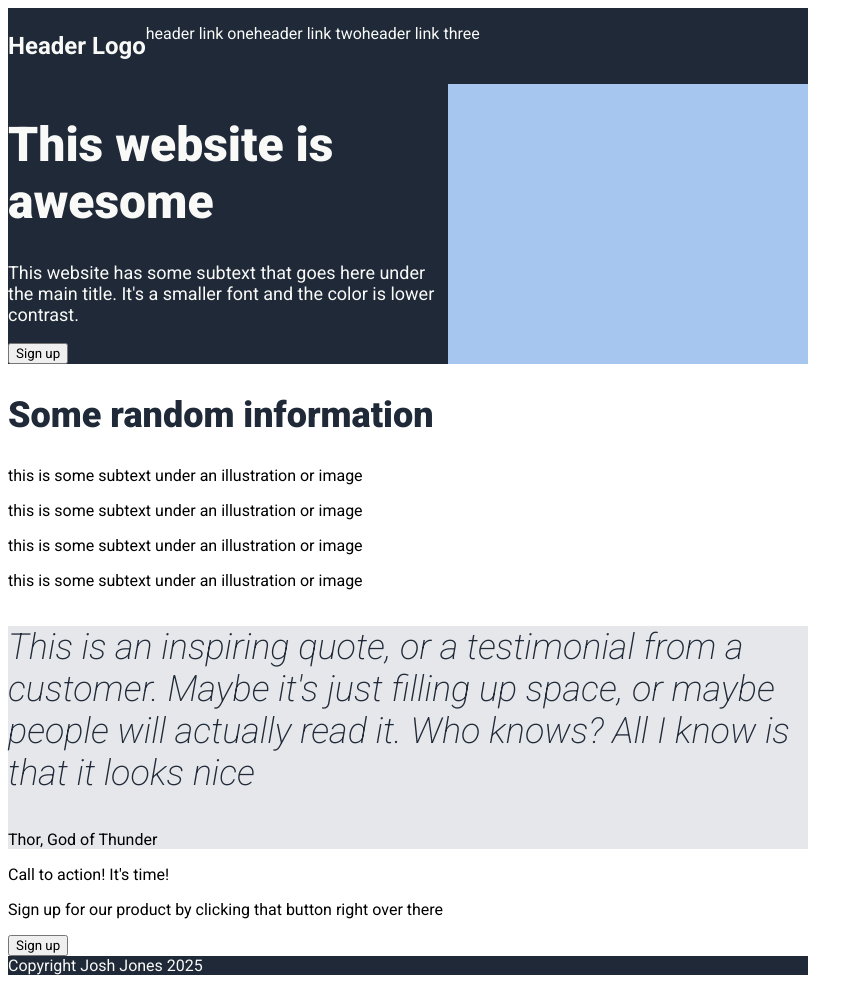
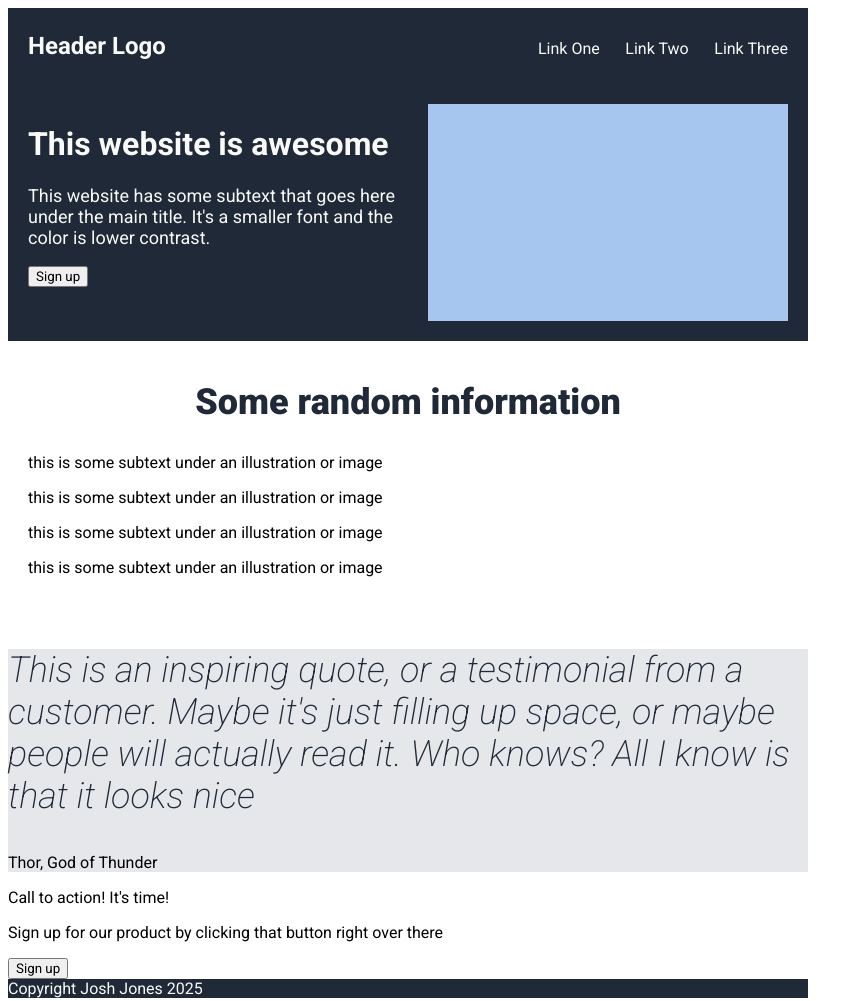
Before and after one commit to thejoshljones/odin-landing-page, a plain HTML site: page index.html in a window 1280 px wide. Shown: the whole page, without its empty margins (0-864 px from the left). Drawn offline with Linux system fonts and the light colour scheme.

Commit message:
CSS for header, hero and start of info

```diff
--- a/index.html
+++ b/index.html
@@ -13,9 +13,9 @@
     <header>
        <p class="logo">Header Logo</p>
        <div class="link_container">
-        <p class="link">header link one</p>
-        <p class="link">header link two</p>
-        <p class="link">header link three</p>
+        <p class="link">Link One</p>
+        <p class="link">Link Two</p>
+        <p class="link">Link Three</p>
        </div>
     </header>
     <div class="hero">
@@ -28,10 +28,12 @@
     </div>
     <div class="info">
         <h2>Some random information</h2>
-        <p>this is some subtext under an illustration or image</p>
-        <p>this is some subtext under an illustration or image</p>
-        <p>this is some subtext under an illustration or image</p>
-        <p>this is some subtext under an illustration or image</p>
+        <div class="subtext">
+            <p>this is some subtext under an illustration or image</p>
+            <p>this is some subtext under an illustration or image</p>
+            <p>this is some subtext under an illustration or image</p>
+            <p>this is some subtext under an illustration or image</p>
+         </div>
     </div>
     <div class="q_section">
         <p class="quote">This is an inspiring quote, or a testimonial from a customer. Maybe it's just filling up space, or maybe people will actually read it. Who knows? All I know is that it looks nice</p>
--- a/style.css
+++ b/style.css
@@ -13,14 +13,22 @@ header, .hero, .info, .q_section, footer {
 }
 header{
     display: flex;
+    justify-content: space-between;
+    align-items: baseline;
+    padding: 0px 20px 10px 20px;
+    box-sizing: border-box;
 }
 .hero {
     display: flex;
-}
-.info {
+    padding: 10px 20px 20px 20px;
+    box-sizing: border-box;
 
 }
-.action {
+.info{
+    padding: 10px 20px 20px 20px;
+    box-sizing: border-box;
+}
+.action{
 
 }
 .q_section {
@@ -32,22 +40,29 @@ header{
     font-weight: 700;
 }
 .link_container{
-display: flex;
-
+    display: flex;
+    width: 250px;
+    justify-content: space-between;
 }
 .link{
 
 }
+/* Information parts */
+h2 {
+    font-size: 36px;
+    color: #1F2937;
+    font-weight: 900;
+    text-align: center;
 
+.subtext{
+    display: flex;
+}
 /* Para styles */
 h1 {
     font-size: 48px;
     font-weight: 900;
 }
-h2 {
-    font-size: 36px;
-    color: #1F2937;
-    font-weight: 900;
+
 }
 img{
     display: flex;
@@ -63,3 +78,4 @@ img{
     font-style: italic;
     color: #1F2937;
     font-weight: 200;
+}
```
